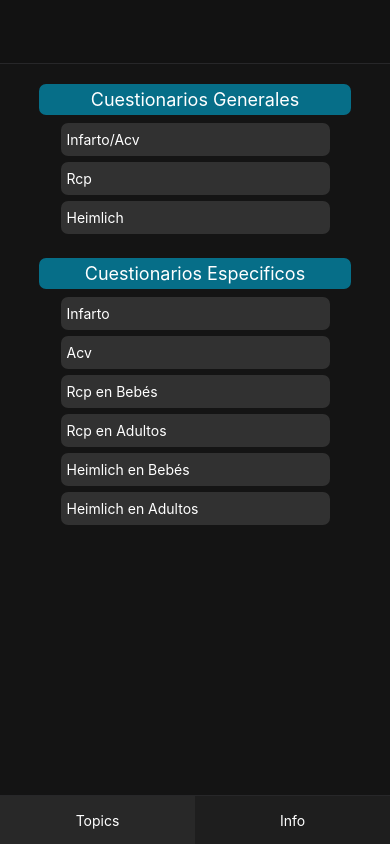
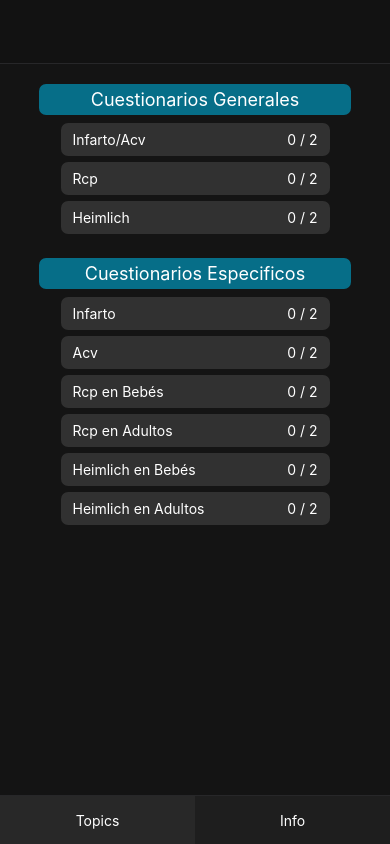
Before and after one commit to ezequielaguilera1993/Primeros-Auxilios-Mobile-App, a React Native app: screen /Home in a window 390 px wide. Built offline with nearby package versions, Linux system fonts and the light colour scheme.

Commit message:
Redux ok

```diff
--- a/Views/Home/Topics.tsx
+++ b/Views/Home/Topics.tsx
@@ -18,13 +18,39 @@ import Icon from 'react-native-ionicons'
 import LanguageContext, { LanguageContextConsumer } from '../../Context/globalContext';
 import { SText } from '../Components/Components';
 import { EnumDeclaration, EnumMember, EnumType } from 'typescript';
+import { questionnaireNamesTypes } from '../Play/Q&A';
+import { StoreType } from '../../shared/Redux/Store';
+import { useSelector } from 'react-redux';
+import { RootState } from '../../shared/Redux/Reducers';
 
 
 
 
 export function Topics({ route, navigation }: TopicsProps) {
 
-    const Cuestionario: React.FC<{ label: string, option: options }> = ({ label, option }) => {
+    const store: StoreType = useSelector((state: RootState) => state).defaultReducer
+    type values = {
+        allQuestions: number;
+        answeredQuestions: number;
+    }
+    const valuesInfartoAcv: values = store.questionnaires["InfartoAcv"].values
+    const valuesRcp: values = store.questionnaires["Rcp"].values
+    const valuesHeimlich: values = store.questionnaires["Heimlich"].values
+
+    const valuesInfarto: values = store.questionnaires["Infarto"].values
+    const valuesAcv: values = store.questionnaires["Acv"].values
+    const valuesRcpBebés: values = store.questionnaires["RcpBebés"].values
+
+    const valuesRcpAdultos: values = store.questionnaires["RcpAdultos"].values
+    const valuesHeimlichBebés: values = store.questionnaires["HeimlichBebés"].values
+    const valuesHeimlichAdultos: values = store.questionnaires["HeimlichAdultos"].values
+
+
+    function handleOnPres(option: questionnaireNamesTypes) {
+        navigation.navigate("Play", { option })
+    }
+
+    const Cuestionario: React.FC<{ label: string, option: questionnaireNamesTypes, values: values }> = ({ label, option }) => {
 
         return <TouchableHighlight style={{
             width: "70%"
@@ -32,17 +58,13 @@ export function Topics({ route, navigation }: TopicsProps) {
             {/* <Image style={s.image} source={{ uri: "https://picsum.photos/100" }} /> */}
             <View style={s.cuestionarioContainer}>
                 <SText style={s.cuestionario}>{label}</SText>
+
+                <SText style={s.cuestionario}>{valuesAcv.answeredQuestions + " / " + valuesAcv.allQuestions}</SText>
             </View>
         </TouchableHighlight>
     }
     // let languageContext = useContext(LanguageContext)
     // let isSpanish = languageContext.languageState.inSpanish
-
-    function handleOnPres(option: options) {
-
-        navigation.navigate("Play", { option })
-
-    }
 
     // const [isSpanish, SETisSpanish] = useState<boolean>(false)
 
@@ -54,23 +76,21 @@ export function Topics({ route, navigation }: TopicsProps) {
     return (
         <ScrollView >
 
-
-
             <View style={{ alignItems: "center" }} >
                 <SText customStyle={s.title}>Cuestionarios Generales</SText>
 
-                <Cuestionario option={options.InfartoAcv} label="Infarto/Acv" />
-                <Cuestionario option={options.Rcp} label="Rcp" />
-                <Cuestionario option={options.Heimlich} label="Heimlich" />
+                <Cuestionario option={"InfartoAcv"} label="Infarto/Acv" />
+                <Cuestionario option={"Rcp"} label="Rcp" />
+                <Cuestionario option={"Heimlich"} label="Heimlich" />
 
                 <SText customStyle={s.title}>Cuestionarios Especificos</SText>
 
-                <Cuestionario option={options.Infarto} label="Infarto" />
-                <Cuestionario option={options.Acv} label="Acv" />
-                <Cuestionario option={options.RcpBebés} label="Rcp en Bebés" />
-                <Cuestionario option={options.RcpAdultos} label="Rcp en Adultos" />
-                <Cuestionario option={options.HeimlichBebés} label="Heimlich en Bebés" />
-                <Cuestionario option={options.HeimlichAdultos} label="Heimlich en Adultos" />
+                <Cuestionario option={"Infarto"} label="Infarto" />
+                <Cuestionario option={"Acv"} label="Acv" />
+                <Cuestionario option={"RcpBebés"} label="Rcp en Bebés" />
+                <Cuestionario option={"RcpAdultos"} label="Rcp en Adultos" />
+                <Cuestionario option={"HeimlichBebés"} label="Heimlich en Bebés" />
+                <Cuestionario option={"HeimlichAdultos"} label="Heimlich en Adultos" />
             </View>
         </ScrollView>
     )
@@ -94,11 +114,13 @@ const s = StyleSheet.create({
     cuestionarioContainer: {
         backgroundColor: "#313131",
         paddingVertical: 8,
-        paddingHorizontal: 6,
+        paddingHorizontal: 12,
         borderRadius: 7,
         marginHorizontal: 2,
         marginVertical: 2,
         marginBottom: 4,
+        flexDirection: "row",
+        justifyContent: "space-between"
     },
     cuestionario: {
         fontSize: 16,
--- a/Views/Play/Play.tsx
+++ b/Views/Play/Play.tsx
@@ -17,104 +17,55 @@ import { SText } from '../Components/Components';
 import { InfartoAcv, Infarto, Acv, Heimlich, HeimlichBebés, HeimlichAdultos, Rcp, RcpBebés, RcpAdultos } from './Q&A';
 
 import { QA, iPregunta } from './Q&A';
-import Toast from 'react-native-simple-toast';
 import { isIterationStatement } from 'typescript';
 import { useDispatch, useSelector } from 'react-redux';
 import { StoreType } from '../../shared/Redux/Store';
 import { RootState } from '../../shared/Redux/Reducers';
 import { addOneAnswered } from '../../shared/Redux/Actions/Actions';
-
+import { SuperposeToast } from './SuperposeToast';
 // Toast.show('This is a toast.');
 
 // Toast.show('This is nicely visible even if you call this when an Alert is shown', Toast.SHORT, [
 // 'UIAlertController',
 // ]);
 
-let a = ViewPropTypes.style
-export const SuperposeToast: React.FC<{ toastStyle: TextStyle, text: string }> = ({ toastStyle, text }) => {
+
+export function Play({ route, navigation }: PlayProps) {
+
     // const dispatch = useDispatch();
     // useEffect(() => {
     //     dispatch(addOneAnswered("Acv"))
     // }, [])
 
-    const store: StoreType = useSelector((state: RootState) => state).defaultReducer
-    console.log(store)
-
-    const animateValue = useRef(new Animated.Value(0)).current
-
-    useEffect(() => {
-        const SuperposeToastAnimation = (
-            value: Animated.Value,
-            minValue: number,
-            maxValue: number,
-            appear: number,
-            stand: number,
-            desAppear: number = appear
-        ) =>
-            Animated.loop(
-                Animated.sequence([
-                    Animated.timing(value, {
-                        toValue: maxValue,
-                        duration: appear,
-                        useNativeDriver: true
-                    }),
-
-                    Animated.timing(value, {
-                        toValue: maxValue,
-                        duration: stand,
-                        useNativeDriver: true
-                    }),
-
-                    Animated.timing(value, {
-                        toValue: minValue,
-                        duration: desAppear,
-                        useNativeDriver: true
-                    }),
-
-                ]), { iterations: 1 }
-            ).start(() => {
-                text = ""
-            });
-        SuperposeToastAnimation(animateValue, 0, 1, 100, 300, 300)
-    }, [text])
-
-    return <Animated.Text style={[{
-        color: "black", opacity: animateValue, alignSelf: "center", position: "absolute", bottom: 80,
-        backgroundColor: "#cddce0", borderRadius: 20, fontSize: 20, paddingHorizontal: 10, paddingVertical: 3,
-        fontWeight: "600"
-    }, toastStyle]}>{text}</Animated.Text>
-}
+    // useEffect(() => {
 
 
-export function Play({ route, navigation }: PlayProps) {
+    // }, [])
     const TOAST_CORRECTA = "Correcta 😎"
     const TOAST_INCORRECTA = "Incorrecta😕"
     const [toast, SETtoast] = useState<typeof TOAST_CORRECTA | typeof TOAST_INCORRECTA | null>(null)
-
-
-
 
     let [cursor, SETcursor] = useState<number>(0)
 
     let choosenStack: QA;
     switch (route.params.option) {
-        case options.InfartoAcv: choosenStack = InfartoAcv
+        case "InfartoAcv": choosenStack = InfartoAcv
             break;
-        case options.Infarto: choosenStack = Infarto
+        case "Infarto": choosenStack = Infarto
             break;
-        case options.Acv: choosenStack = Acv
+        case "Acv": choosenStack = Acv
             break;
-        case options.Heimlich: choosenStack = Heimlich
+        case "Heimlich": choosenStack = Heimlich
             break;
-        case options.HeimlichBebés: choosenStack = HeimlichBebés
+        case "HeimlichBebés": choosenStack = HeimlichBebés
             break;
-        case options.HeimlichAdultos: choosenStack = HeimlichAdultos
+        case "HeimlichAdultos": choosenStack = HeimlichAdultos
             break;
-        case options.Rcp: choosenStack = Rcp
+        case "Rcp": choosenStack = Rcp
             break;
-        case options.RcpBebés: choosenStack = RcpBebés
+        case "RcpBebés": choosenStack = RcpBebés
             break;
-        case options.RcpAdultos: choosenStack = RcpAdultos
+        case "RcpAdultos": choosenStack = RcpAdultos
             break;
 
         default: { choosenStack = InfartoAcv; Alert.alert("ERROR!") }
--- /dev/null
+++ b/Views/Play/SuperposeToast.tsx
@@ -0,0 +1,52 @@
+import { useEffect, useRef } from 'react';
+import { Animated, TextStyle } from 'react-native';
+import Toast from 'react-native-simple-toast';
+
+
+export const SuperposeToast: React.FC<{ toastStyle: TextStyle, text: string }> = ({ toastStyle, text }) => {
+
+
+    const animateValue = useRef(new Animated.Value(0)).current
+
+    useEffect(() => {
+        const SuperposeToastAnimation = (
+            value: Animated.Value,
+            minValue: number,
+            maxValue: number,
+            appear: number,
+            stand: number,
+            desAppear: number = appear
+        ) =>
+            Animated.loop(
+                Animated.sequence([
+                    Animated.timing(value, {
+                        toValue: maxValue,
+                        duration: appear,
+                        useNativeDriver: true
+                    }),
+
+                    Animated.timing(value, {
+                        toValue: maxValue,
+                        duration: stand,
+                        useNativeDriver: true
+                    }),
+
+                    Animated.timing(value, {
+                        toValue: minValue,
+                        duration: desAppear,
+                        useNativeDriver: true
+                    }),
+
+                ]), { iterations: 1 }
+            ).start(() => {
+                text = ""
+            });
+        SuperposeToastAnimation(animateValue, 0, 1, 100, 300, 300)
+    }, [text])
+
+    return <Animated.Text style={[{
+        color: "black", opacity: animateValue, alignSelf: "center", position: "absolute", bottom: 80,
+        backgroundColor: "#cddce0", borderRadius: 20, fontSize: 20, paddingHorizontal: 10, paddingVertical: 3,
+        fontWeight: "600"
+    }, toastStyle]}>{text}</Animated.Text>
+}
--- a/index.tsx
+++ b/index.tsx
@@ -6,7 +6,6 @@ import { AppRegistry } from 'react-native';
 import App from './App';
 import { name as appName } from './app.json';
 import store from './shared/Redux/Store';
-
 AppRegistry.registerComponent(appName,
     () => App
 );
```
